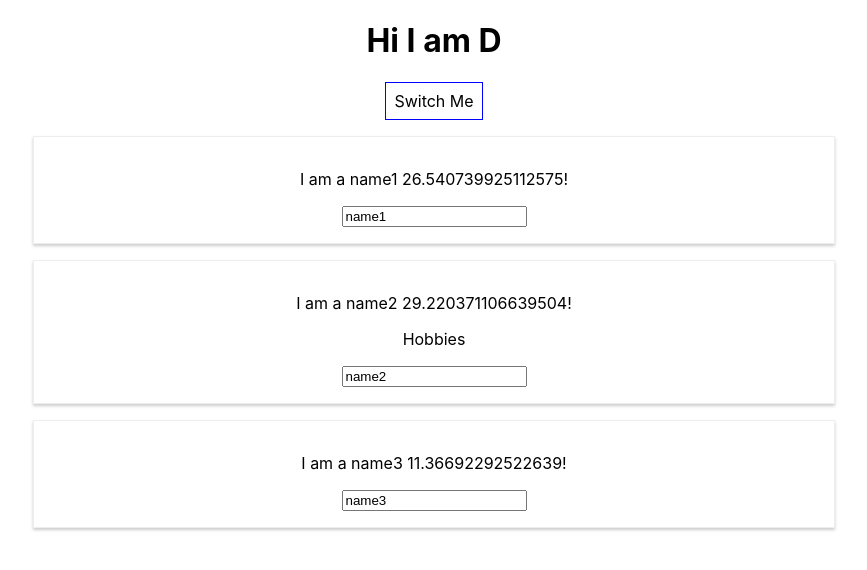
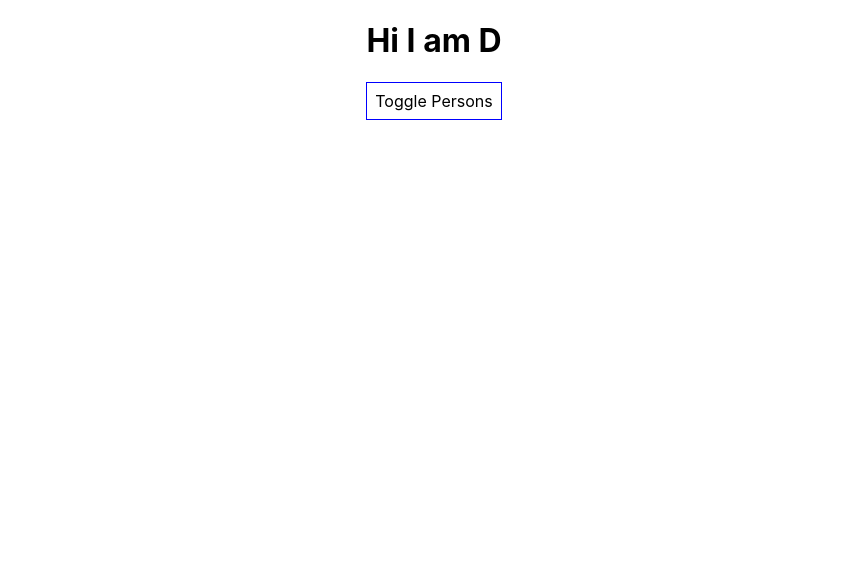
Before and after one commit to hil400k/react-complete-guide, a React (Create React App) app: page / in a window 1280 px wide. Shown: the top 570 px of the page, without its empty margins (206-1073 px from the left). Built offline with nearby package versions, Linux system fonts and the light colour scheme.

Commit message:
added condition

```diff
--- a/src/App.js
+++ b/src/App.js
@@ -8,7 +8,8 @@ class App extends Component {
             { name: 'name1' },
             { name: 'name2' },
             { name: 'name3' }
-        ]
+        ],
+        showPersons: false
     };
 
     switchNameHandler = (newName) => {
@@ -32,24 +33,38 @@ class App extends Component {
         });
     }
 
+    togglePersonsHandler() {
+        const doesShow = this.state.showPersons;
+        this.setState({showPersons: !doesShow})
+    }
+
     render() {
         const style = {
             backgroundColor: 'white',
             font: 'inherit',
             border: '1px solid blue',
             padding: '8px'
+        };
+
+        let persons = null;
+
+        if (this.state.showPersons) {
+            persons = (
+                <div>
+                    <Person name={this.state.persons[0].name}></Person>
+                    <Person changed={this.nameChangeHandler}
+                            click={this.switchNameHandler.bind(this, 'rurururur')}
+                            name={this.state.persons[1].name}>Hobbies</Person>
+                    <Person name={this.state.persons[2].name}></Person>
+                </div>
+            );
         }
 
         return (
             <div className="App">
                 <h1>Hi I am D</h1>
-                <button style={style} onClick={() => {this.switchNameHandler('hahahahah')}}>Switch Me</button>
-                <Person name={this.state.persons[0].name}/>
-                <Person
-                    changed={this.nameChangeHandler}
-                    click={this.switchNameHandler.bind(this, 'rurururur')}
-                    name={this.state.persons[1].name}>Hobbies</Person>
-                <Person name={this.state.persons[2].name}/>
+                <button style={style} onClick={() => {this.togglePersonsHandler()}}>Toggle Persons</button>
+                {persons}
             </div>
         );
         //   return React.createElement('div', {className: 'App'}, React.createElement('h1', null, 'Hi I am D'));
```
